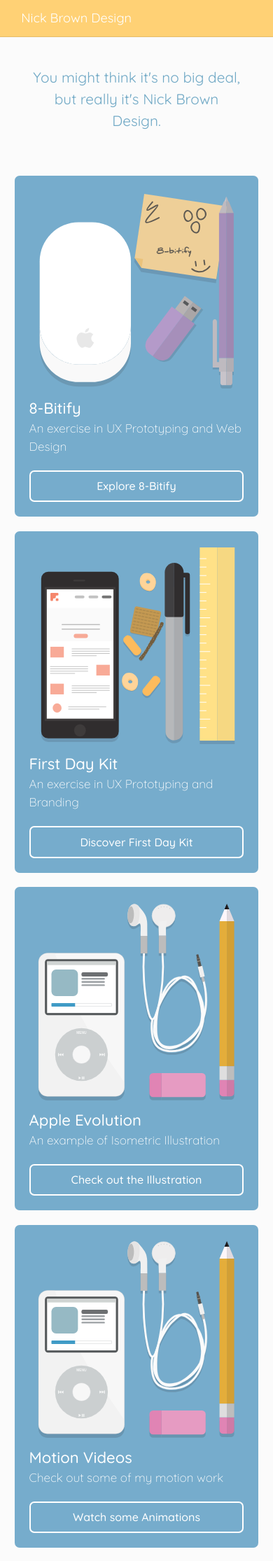
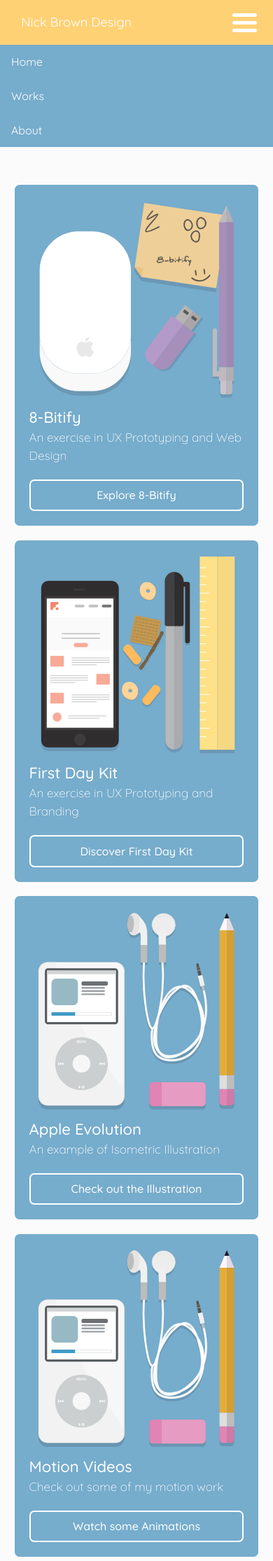
Before and after one commit to nicktgbrown/portfolio-site, a Jekyll site: the page built from index.html, in a window 390 px wide. Shown: the top 2230 px of the page at 70% size. Built offline with Jekyll 4.4.1, drawn with Linux system fonts in a browser that asks for light colours; some web fonts are replaced.

Commit message:
Added mobile nav (incomplete)

```diff
--- a/_layouts/default.html
+++ b/_layouts/default.html
@@ -22,7 +22,7 @@
         <div class="unit unit-xs-1-2 unit-s-1-2 unit-m-1-3 unit-l-1-3 unit-xl-1-3 unit-content-center-vertical">
           <a href="{{site.baseurl}}/index" itemprop="name" class="giga push-0">Nick Brown Design</a>
         </div>
-        <div class="unit unit-xs-hidden unit-s-hidden unit-m-2-3 unit-l-2-3 unit-xl-2-3 nav">
+        <div class="unit unit-xs-hidden unit-s-hidden unit-m-2-3 unit-l-2-3 unit-xl-2-3">
           <div class="grid">
             <div class="unit unit-xs-hidden unit-s-hidden unit-m-1-3 unit-l-1-3 unit-xl-1-3">
               <a href="{{site.baseurl}}/index" class="mega right">Home</a>
@@ -33,6 +33,24 @@
             <div class="unit unit-xs-hidden unit-s-hidden unit-m-1-3 unit-l-1-3 unit-xl-1-3">
               <a href="{{site.baseurl}}/about" class="mega gutter">About</a>
             </div>
+          </div>
+        </div>
+        <div class="unit unit-xs-1-2 unit-s-1-2 unit-m-hidden unit-l-hidden unit-xl-hidden">
+
+
+          <a href="javascript:void(0);" class="icon right" onclick="showmenu()">
+            <i class="fa fa-bars">
+              <div class="container" onclick="myFunction(this)">
+                <div class="bar1"></div>
+                <div class="bar2"></div>
+                <div class="bar3"></div>
+              </div>
+            </i>
+          </a>
+          <div id="myLinks" class="topnav pin-top-center wrapper">
+            <a href="{{baseurl}}/index.html">Home</a>
+            <a href="{{baseurl}}/case1.html">Works</a>
+            <a href="{{baseurl}}/about.html">About</a>
           </div>
         </div>
       </div>
--- a/css/main.css
+++ b/css/main.css
@@ -191,3 +191,60 @@
   transform: scale(.97);
   background-color: #81b3cd;
 }
+
+.container {
+  display: inline-block;
+  cursor: pointer;
+  float: right;
+}
+
+.bar1, .bar2, .bar3 {
+  width: 35px;
+  height: 5px;
+  background-color: #fff;
+  margin: 6px 0;
+  transition: 0.4s;
+  border-radius: 7px;
+}
+
+.change .bar1 {
+  -webkit-transform: rotate(-45deg) translate(-9px, 6px);
+  transform: rotate(-45deg) translate(-9px, 6px);
+}
+
+.change .bar2 {opacity: 0;}
+
+.change .bar3 {
+  -webkit-transform: rotate(45deg) translate(-8px, -8px);
+  transform: rotate(45deg) translate(-8px, -8px);
+}
+
+.topnav {
+  overflow: hidden;
+  background-color: #fff;
+  margin-top: 4em;
+}
+
+.topnav #myLinks {
+  display: none;
+}
+
+.topnav a {
+  font-family: 'Quicksand', sans-serif;
+  background-color: #76accc;
+  color: white;
+  padding: 14px 16px;
+  text-decoration: none;
+  display: block;
+}
+
+.topnav a.icon {
+  background: black;
+  display: block;
+  position: absolute;
+}
+
+.topnav a:hover {
+  background-color: #fff;
+  color: black;
+}
```
Also changed, not shown: other parts of _layouts/default.html (+14 -0 lines).
